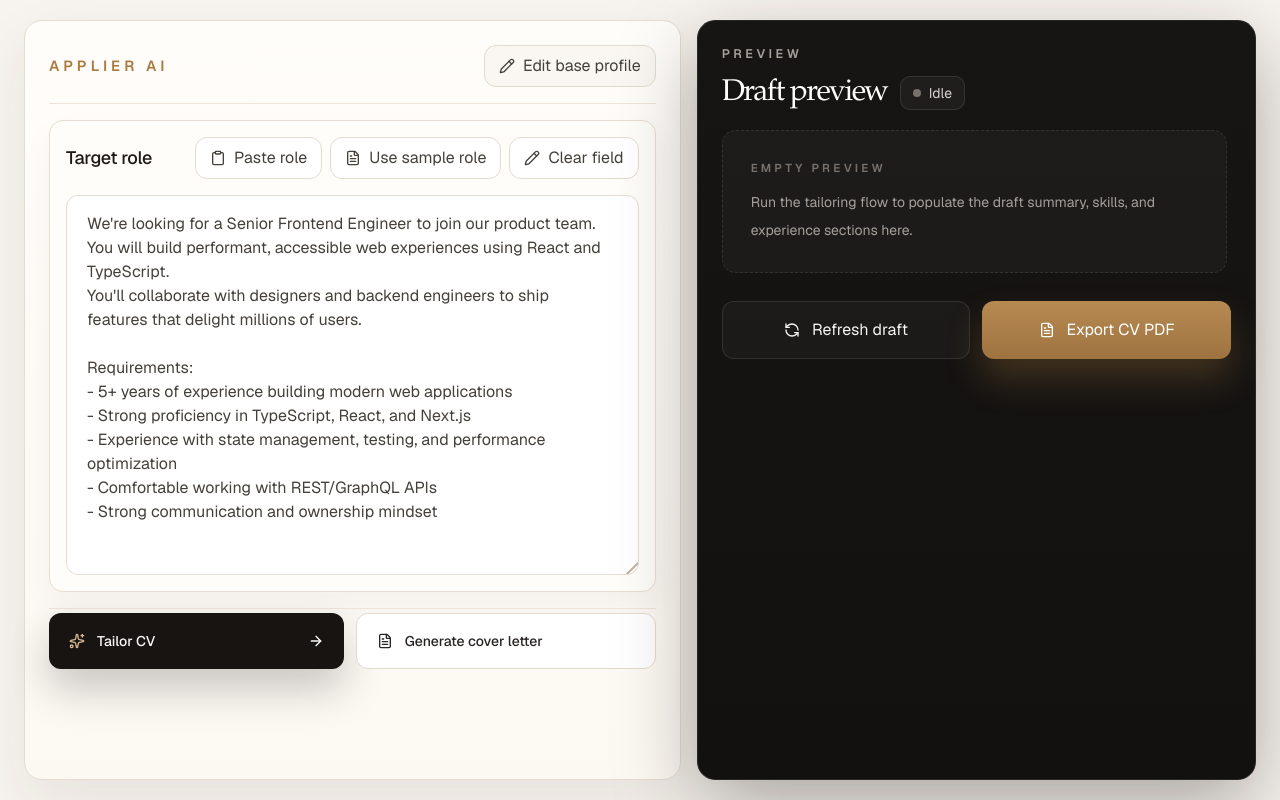
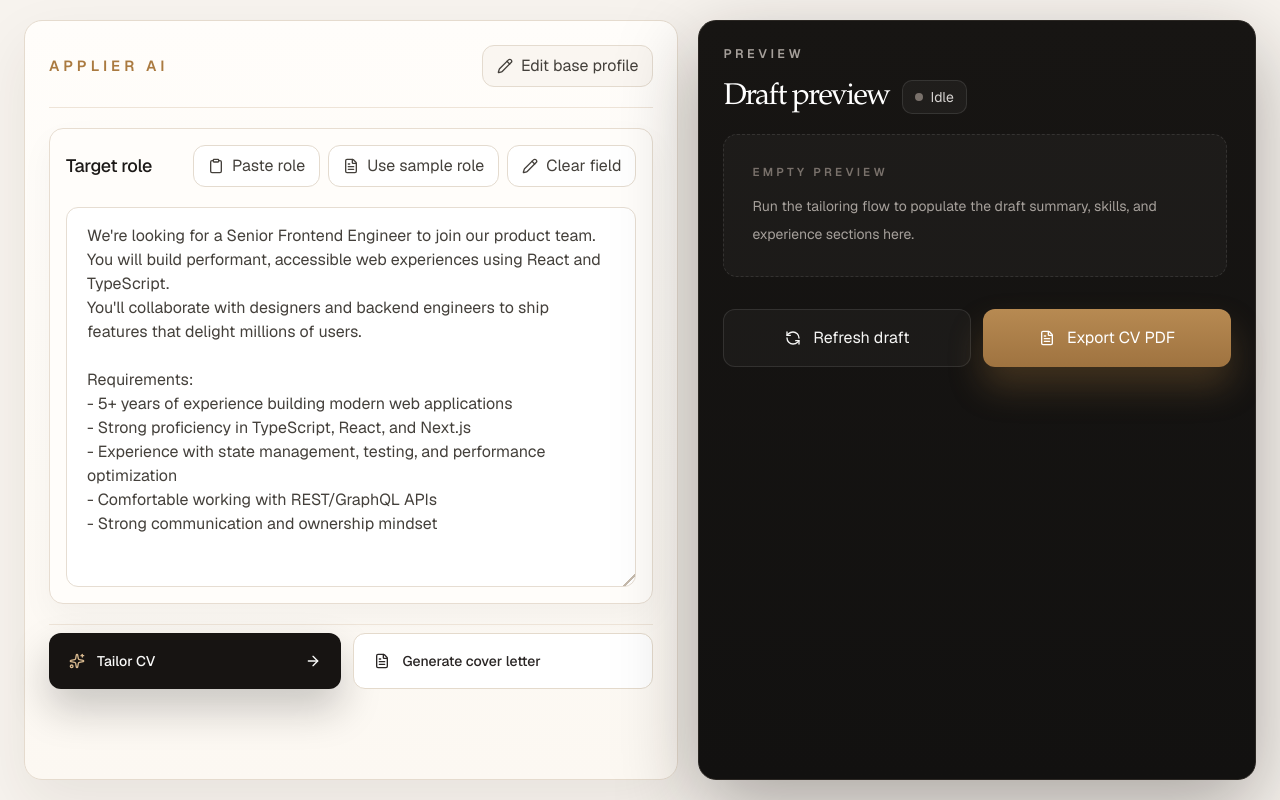
Before and after one commit to asimalizada/applier-ai, a Next.js app: page / in a window 1280 px wide. Built offline with nearby package versions, Linux system fonts and the light colour scheme.

Commit message:
style: polish layout spacing across editor and print view

```diff
--- a/app/page.tsx
+++ b/app/page.tsx
@@ -274,11 +274,11 @@ Thank you for your time and consideration.
 
   return (
     <main className="min-h-screen bg-[#f7f3ee] px-4 py-4 text-stone-900 sm:px-5 lg:h-screen lg:overflow-hidden lg:px-6 lg:py-5">
-      <div className="mx-auto flex max-w-[1440px] flex-col gap-4 lg:h-full">
-        <div className="grid gap-4 lg:h-full lg:grid-cols-[minmax(0,1.08fr)_minmax(420px,0.92fr)]">
+      <div className="mx-auto flex max-w-[1440px] flex-col gap-5 lg:h-full">
+        <div className="grid gap-5 lg:h-full lg:grid-cols-[minmax(0,1.08fr)_minmax(420px,0.92fr)]">
           <section className="rounded-[18px] border border-[#e5dbce] bg-[linear-gradient(180deg,#fffdfa_0%,#fcf8f2_100%)] p-5 shadow-[0_24px_60px_rgba(50,36,20,0.08)] sm:p-6 lg:flex lg:min-h-0 lg:flex-col">
-            <div className="space-y-4 lg:flex lg:min-h-0 lg:flex-col">
-              <div className="flex flex-col gap-3 border-b border-[#eee4d8] pb-4 sm:flex-row sm:items-center sm:justify-between">
+            <div className="space-y-5 lg:flex lg:min-h-0 lg:flex-col">
+              <div className="flex flex-col gap-3 border-b border-[#eee4d8] pb-5 sm:flex-row sm:items-center sm:justify-between">
                 <div className="space-y-1">
                   <p className="text-[0.92rem] font-semibold uppercase tracking-[0.28em] text-[#aa7a40]">
                     Applier AI
@@ -296,7 +296,7 @@ Thank you for your time and consideration.
               </div>
 
               <div className="rounded-[14px] border border-[#e7ddd1] bg-[#fffdfa] p-4 shadow-[0_14px_34px_rgba(30,24,18,0.04)] lg:flex lg:min-h-0 lg:flex-col">
-                <div className="mb-4 flex flex-col gap-3 sm:flex-row sm:items-center sm:justify-between">
+                <div className="mb-5 flex flex-col gap-3 sm:flex-row sm:items-center sm:justify-between">
                   <h2 className="text-lg font-medium tracking-[-0.02em] text-stone-900">
                     Target role
                   </h2>
@@ -334,7 +334,7 @@ Thank you for your time and consideration.
                 ) : null}
               </div>
 
-              <div className="space-y-3 border-t border-[#eee4d8] pt-1">
+              <div className="space-y-3 border-t border-[#eee4d8] pt-2">
                 <div className="flex flex-col gap-3 sm:flex-row">
                   <button
                     type="button"
@@ -371,7 +371,7 @@ Thank you for your time and consideration.
 
           <aside className="rounded-[18px] border border-[#2b2723] bg-[linear-gradient(180deg,#171513_0%,#121110_100%)] p-5 text-stone-100 shadow-[0_28px_80px_rgba(22,19,16,0.34)] sm:p-6 lg:flex lg:min-h-0 lg:flex-col">
             <div className="space-y-5 lg:flex lg:min-h-0 lg:flex-col">
-              <div className="space-y-3">
+              <div className="space-y-4">
                 <p className="text-[0.78rem] font-semibold uppercase tracking-[0.28em] text-stone-400">
                   Preview
                 </p>
@@ -426,7 +426,7 @@ Thank you for your time and consideration.
 
               <div className="app-scrollbar lg:min-h-0 lg:flex-1 lg:overflow-auto lg:pr-1">
                 {previewReady ? (
-                  <div className="space-y-4">
+                  <div className="space-y-4 pb-1">
                     <PreviewSection
                       icon={<UserRound className="h-4 w-4" />}
                       title="Summary"
@@ -518,7 +518,7 @@ Thank you for your time and consideration.
                 )}
               </div>
 
-              <div className="grid gap-3 pt-2 sm:grid-cols-2">
+              <div className="grid gap-3 pt-3 sm:grid-cols-2">
                 <button
                   type="button"
                   onClick={handleTailorCv}
@@ -673,7 +673,7 @@ Thank you for your time and consideration.
           </div>
         </div>
 
-        <div className="overflow-auto rounded-[14px] border border-[#e8dfd4] bg-[#f5f1ea] p-4">
+        <div className="overflow-auto rounded-[14px] border border-[#e8dfd4] bg-[#f5f1ea] p-5">
           <div ref={printRootRef}>
             <CvPrintView data={printableViewData} />
           </div>
```
